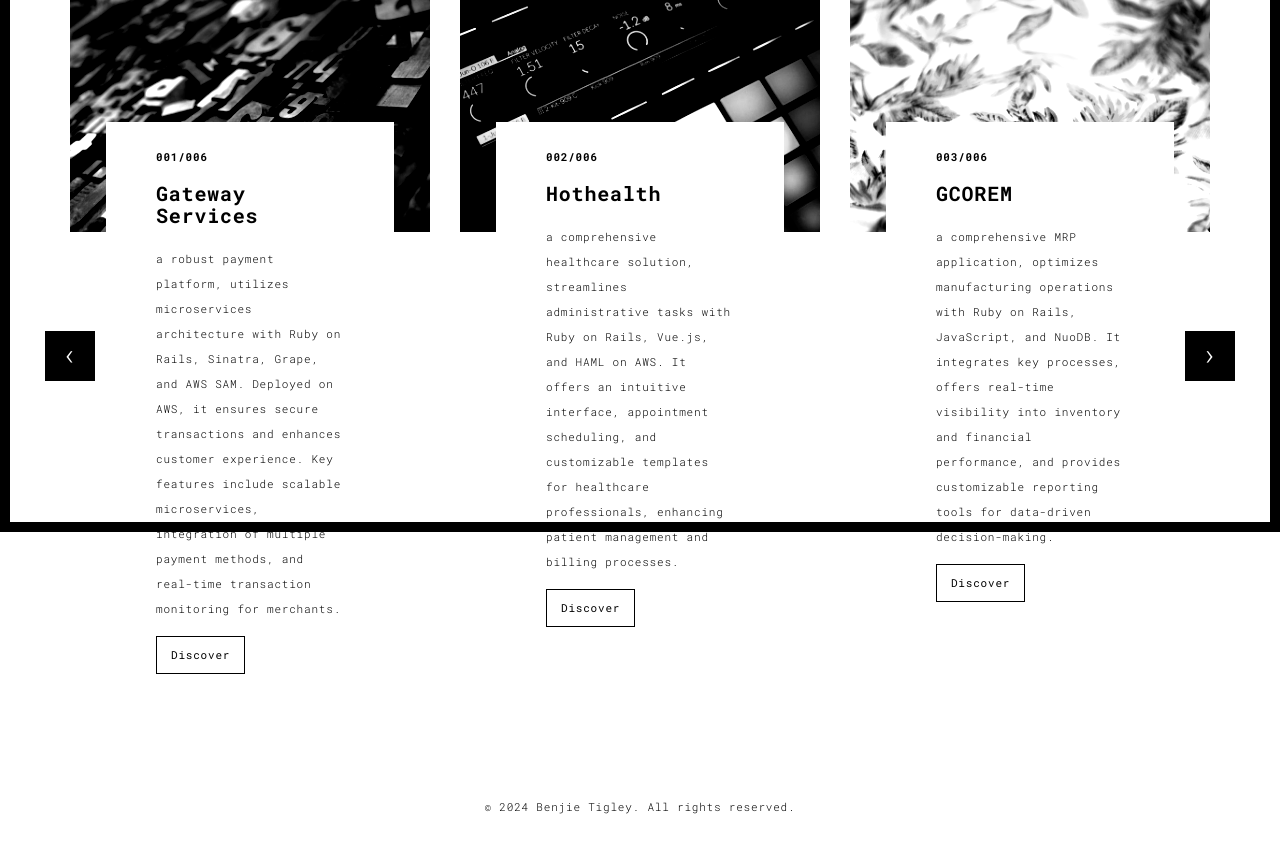
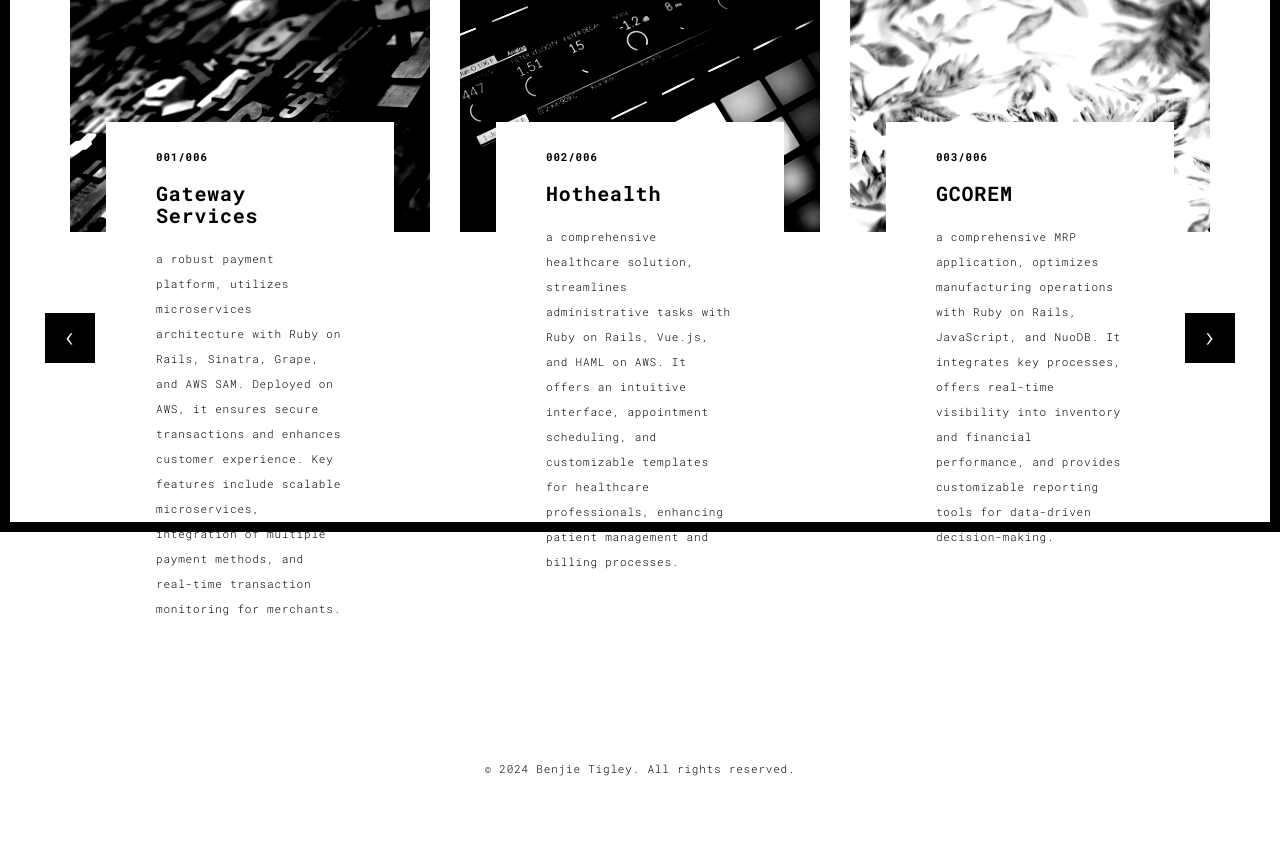
Before and after one commit to bnjtgly/portfolio, a Flask app: page /works.html in a window 1280 px wide. Shown: the part 268-1112 px from the top of the page. After the commit the page ends 1044 px from the top, so only its background shows below. Run offline with Flask 3, Linux system fonts and the light colour scheme; some libraries are stand-ins or nearby versions.

Commit message:
Removed discover link.

```diff
--- a/templates/works.html
+++ b/templates/works.html
@@ -76,7 +76,7 @@
                         <h4>001/006</h4>
                         <h3>Gateway Services</h3>
                         <p>a robust payment platform, utilizes microservices architecture with Ruby on Rails, Sinatra, Grape, and AWS SAM. Deployed on AWS, it ensures secure transactions and enhances customer experience. Key features include scalable microservices, integration of multiple payment methods, and real-time transaction monitoring for merchants.</p>
-                        <a href="work.html" title="" class="btn btn-default">Discover</a>
+{#                        <a href="work.html" title="" class="btn btn-default">Discover</a>#}
                       </div>
                     </div>
                     <div class="col-sm-4">
@@ -87,7 +87,7 @@
                         <h4>002/006</h4>
                         <h3>Hothealth</h3>
                         <p>a comprehensive healthcare solution, streamlines administrative tasks with Ruby on Rails, Vue.js, and HAML on AWS. It offers an intuitive interface, appointment scheduling, and customizable templates for healthcare professionals, enhancing patient management and billing processes.</p>
-                        <a href="work.html" title="" class="btn btn-default">Discover</a>
+{#                        <a href="work.html" title="" class="btn btn-default">Discover</a>#}
                       </div>
                     </div>
                     <div class="col-sm-4">
@@ -98,7 +98,7 @@
                         <h4>003/006</h4>
                         <h3>GCOREM</h3>
                         <p>a comprehensive MRP application, optimizes manufacturing operations with Ruby on Rails, JavaScript, and NuoDB. It integrates key processes, offers real-time visibility into inventory and financial performance, and provides customizable reporting tools for data-driven decision-making.</p>
-                        <a href="work.html" title="" class="btn btn-default">Discover</a>
+{#                        <a href="work.html" title="" class="btn btn-default">Discover</a>#}
                       </div>
                     </div>
 
@@ -116,7 +116,7 @@
                       <h4>004/006</h4>
                       <h3>Rento</h3>
                       <p>revolutionizes property management with Ruby on Rails, Nuxt.js, and AWS, automating tenant applications and rent payments. It facilitates secure online payments, real-time property management, and streamlines maintenance requests for landlords and tenants.</p>
-                      <a href="work.html" class="btn btn-default">Discover</a>
+{#                      <a href="work.html" class="btn btn-default">Discover</a>#}
                     </div>
                   </div>
                    <div class="col-sm-4">
@@ -127,7 +127,7 @@
                         <h4>005/006</h4>
                         <h3>AdvanceME</h3>
                         <p>a modern loan platform, simplifies the application process with Ruby on Rails, Nuxt.js, and AWS. It offers personalized loan options, ensures secure transactions, and complies with data privacy regulations, helping employees achieve financial goals.</p>
-                        <a href="work.html" class="btn btn-default">Discover</a>
+{#                        <a href="work.html" class="btn btn-default">Discover</a>#}
                       </div>
                     </div>
 
@@ -139,7 +139,7 @@
                         <h4>006/006</h4>
                         <h3>Skippr</h3>
                         <p>empowers businesses with financial forecasting and management tools, leveraging Ruby on Rails and React. It provides accurate cash flow forecasts, customizable dashboards, and fosters collaboration among team members for effective financial planning and management.</p>
-                        <a href="work.html" class="btn btn-default">Discover</a>
+{#                        <a href="work.html" class="btn btn-default">Discover</a>#}
                       </div>
                     </div>
 
```
